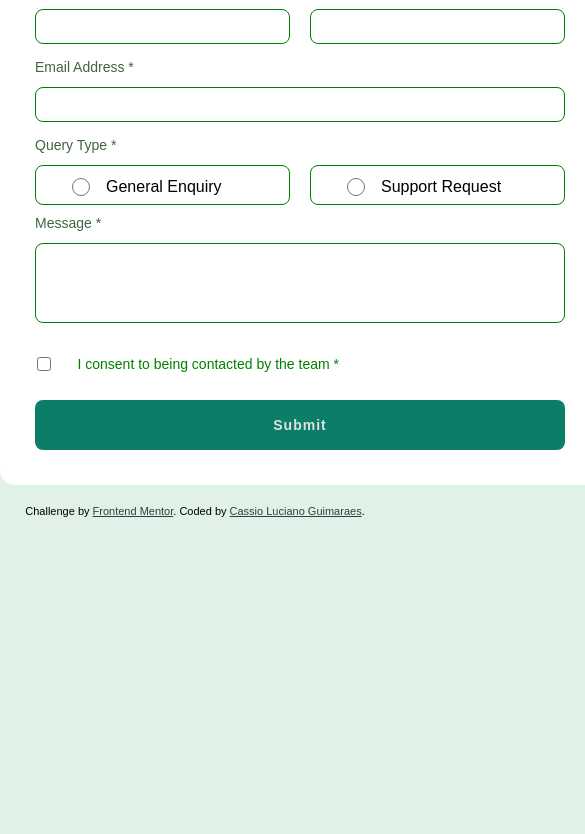
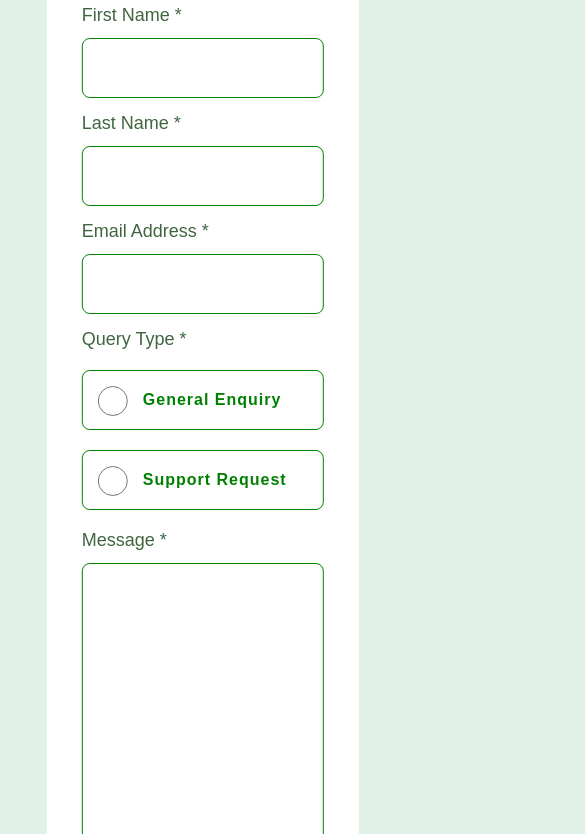
Before and after one commit to cassioluciano98/Contact-Form-Main---FrontMentor-Challange, a plain HTML site: page index.html in a window 390 px wide. Shown: the part 122-956 px from the top of the page, 585 px wide, since content can reach past the window. Before the commit the page ends 844 px from the top, so only its background shows below. Drawn offline with Linux system fonts and the light colour scheme.

Commit message:
Responsivo
Adicionado Media Query e correcao de css para melhor centralizacao

```diff
--- a/index.html
+++ b/index.html
@@ -83,9 +83,9 @@
         <div id="sucess-message">
 
           <img src="assets/images/icon-success-check.svg" alt="">
-          <h3>
-            Message Sent!
-          </h3>
+
+          <p>Message Sent!</p>
+
           <span>Thanks for completing the form. We'll be in touch soon!</span>
         </div>
 
@@ -93,13 +93,14 @@
 
   </main><!--Final da Classe Main-->
 
-
+  <footer>
     <div class="attribution">
       Challenge by
       <a href="https://www.frontendmentor.io?ref=challenge">Frontend Mentor</a>.
       Coded by
       <a href="https://github.com/cassioluciano98">Cassio Luciano Guimaraes</a>.
     </div>
+  </footer>
 
 </body>
 </html>
--- a/style.css
+++ b/style.css
@@ -10,8 +10,10 @@ body{
 }
 
 #main{
+    display: flex;
+    flex-direction: column;
     background-color: white;
-    margin: 0 auto;
+    margin: auto;
     margin-top: 5%;
     width: 600px;
     border-radius: 15px;
@@ -33,11 +35,7 @@ input, textarea{
     border: 1px solid #008000;
     padding: 5px;
     font-size: 14px;
-}
-
-main{
-    display: flex;
-    flex-direction: column;
+    cursor: pointer;
 }
 
 h1{
@@ -138,6 +136,7 @@ h1{
     position: relative;
     left: 20px;
     top: -2px;
+    cursor: pointer;
 }
 
 .consent {
@@ -146,7 +145,6 @@ h1{
 
 .consent .required{
     position: absolute;
-
 }
 
 button {
@@ -160,6 +158,7 @@ button {
     font-weight: bold;
     letter-spacing: 1px;
     margin-top: 20px;
+    cursor: pointer;
 }
 
 #sucess-message {
@@ -207,7 +206,7 @@ button {
     position: absolute;
 }
 
-#sucess-message h3 {
+#sucess-message p {
     color: white;
     font-size: 15px;
     letter-spacing: 1px;
@@ -233,3 +232,77 @@ button {
 .attribution a {
     color: hsl(187, 24%, 22%);
 }
+
+@media screen and (max-width: 768px){
+    #main{
+        width: 80%;
+        display: inline-block;
+        transform: translateX(15%);
+    }
+
+    h1 {
+        font-size: 45px;
+    }
+
+    .title, input, span{
+        font-size: 18px;
+    }
+
+    .name-wrapper{
+        display: inline-block;
+    }
+
+    .last-name{
+        margin-top: 15px;
+    }
+
+    .required {
+        font-size: 16px;
+    }
+
+    #main input {
+        height: 60px;
+    }
+
+    .query-check {
+        display: block;
+    }
+
+    .query {
+        height: 60px;
+        margin: 20px 0;
+        padding: 0 15px;
+    }
+
+    .query input {
+        width: 30px;
+        height: 15px;
+    }
+
+    .query label {
+        width: 55vw;
+        margin: 20px 10px;
+        font-weight: bold;
+        color: green;
+        letter-spacing: 1px;
+    }
+
+    #mensagem {
+        height: 50vh;
+    }
+
+    #consent-check {
+        width: 22px;
+    }
+
+    .consent label{
+        font-size: 18px;
+        top: -24px;
+        left: 12px;
+    }
+
+    button {
+        height: 12vh;
+        font-size: 20px;
+    }
+}
```
Lines whose indentation alone changed are shown as unchanged.
